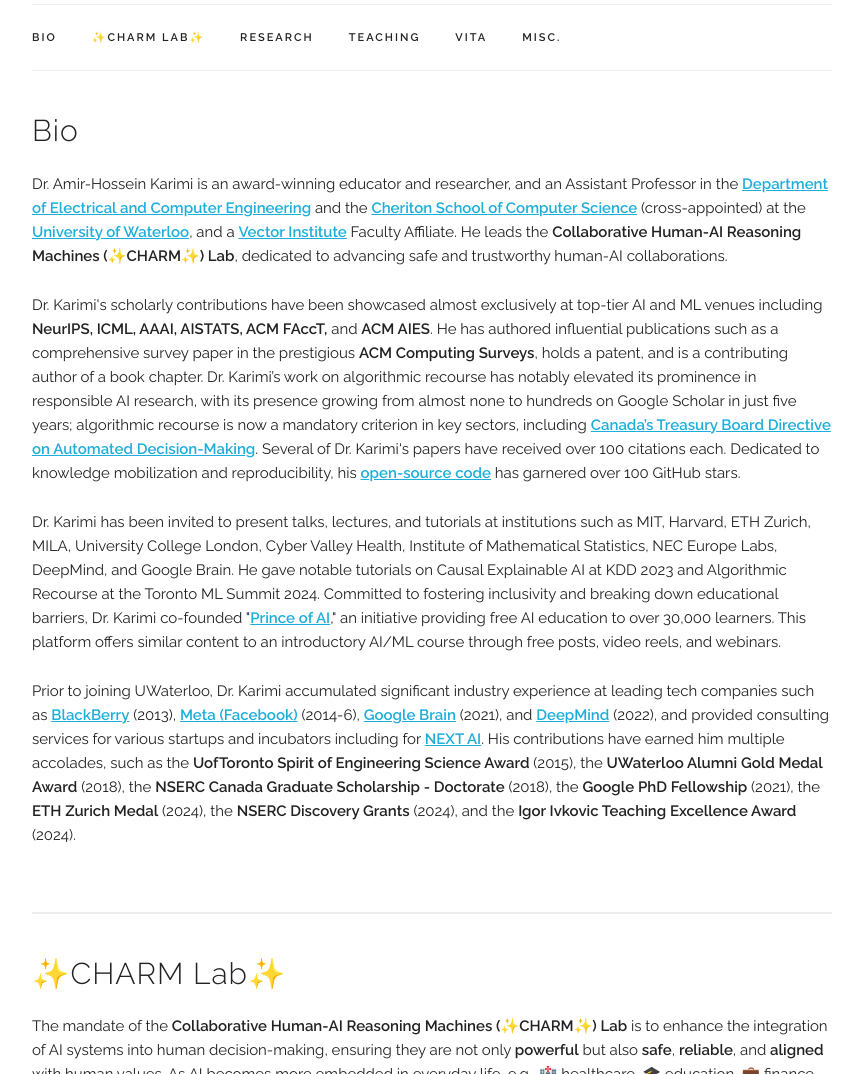
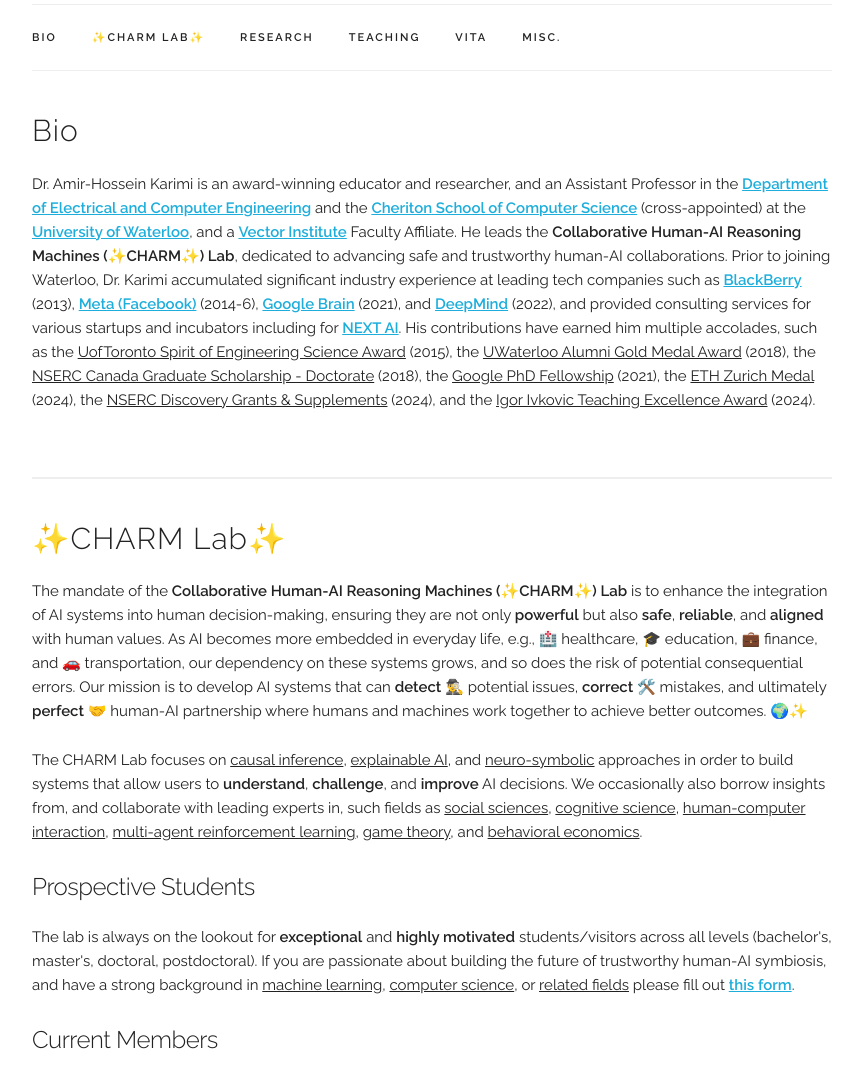
Before and after one commit to charmlab/website, a Jekyll site: the page built from index.html, in a window 1280 px wide, cut to the strip 306-1380 px from the top of the page. Shown: the whole strip, without its empty margins (208-1071 px from the left). Built offline with Jekyll 4.4.1, drawn with Linux system fonts in a browser that asks for light colours; some web fonts are replaced; some of the changed text lies outside the part shown.

Commit message:
Moved some text around on webpage and made teaching section more responsive.

```diff
--- a/index.html
+++ b/index.html
@@ -8,39 +8,15 @@
     Dr. Amir-Hossein Karimi is an award-winning educator and researcher, and an Assistant Professor in the <a href="https://uwaterloo.ca/electrical-computer-engineering" target="_blank">Department of Electrical and Computer Engineering</a> and the <a href="https://cs.uwaterloo.ca/" target="_blank">Cheriton School of Computer Science</a> (cross-appointed) at the <a href="https://uwaterloo.ca/" target="_blank">University of Waterloo</a>, and a <a href="https://vectorinstitute.ai/" target="_blank">Vector Institute</a> Faculty Affiliate.
 
     He leads the <b>Collaborative Human-AI Reasoning Machines (✨CHARM✨) Lab</b>, dedicated to advancing safe and trustworthy human-AI collaborations.
-  </p>
-  <p>
-    Dr. Karimi's scholarly contributions have been showcased almost exclusively at top-tier AI and ML venues including <b>NeurIPS, ICML, AAAI, AISTATS, ACM FAccT,</b> and <b>ACM AIES</b>. He has authored influential publications such as a comprehensive survey paper in the prestigious <b>ACM Computing Surveys</b>, holds a patent, and is a contributing author of a book chapter.
 
-    Dr. Karimi’s work on algorithmic recourse has notably elevated its prominence in responsible AI research, with its presence growing from almost none to hundreds on Google Scholar in just five years; algorithmic recourse is now a mandatory criterion in key sectors, including <a href="https://www.tbs-sct.canada.ca/pol/doc-eng.aspx?id=32592" target="_blank">Canada’s Treasury Board Directive on Automated Decision-Making</a>.
-
-    Several of Dr. Karimi's papers have received over 100 citations each. Dedicated to knowledge mobilization and reproducibility, his <a href="https://github.com/charmlab" target="_blank">open-source code</a> has garnered over 100 GitHub stars.
-  </p>
-  <p>
-
-    <!-- Besides highlighted presentations at the aforementioned venues and serving on their respective conference program committees, numerous academic and industry research labs have invited Dr. Karimi to present talks, lectures, and tutorials. His invited talks span institutions like University College London, ETH Zurich, Cyber Valley Health, Harvard University, MIT, Montreal Institute for Learning Algorithms (MILA), Institute of Mathematical Statistics, NEC Europe Labs, DeepMind, and Google Brain. Notably, Dr. Karimi gave a tutorial on Causal Explainable AI at KDD 2023 and one on Algorithmic Recourse at the Toronto ML Summit 2024.
-
-    Dr. Karimi is a firm believer in the strength of diverse perspectives and is dedicated to building inclusive spaces in academia and beyond.
-
-    As a professor, he strives to inspire the next generation of AI researchers and engineers, helping them understand and responsibly apply the power of AI.
-
-    Further emphasizing his commitment to inclusive learning, he co-founded "<a href="https://instagram.com/princeofai/" target="_blank">Prince of AI</a>," an initiative that provides free education on basic and advanced AI topics to a community of over 30,000 individuals.
-
-    This initiative aims to reduce barriers to education and offer opportunities to those who traditionally lack access. With a wealth of content equivalent to an introductory ML course, their platform facilitates active learning through technical posts, engaging video reels, and interactive webinars. -->
-
-    Dr. Karimi has been invited to present talks, lectures, and tutorials at institutions such as MIT, Harvard, ETH Zurich, MILA, University College London, Cyber Valley Health, Institute of Mathematical Statistics, NEC Europe Labs, DeepMind, and Google Brain. He gave notable tutorials on Causal Explainable AI at KDD 2023 and Algorithmic Recourse at the Toronto ML Summit 2024.
-
-    Committed to fostering inclusivity and breaking down educational barriers, Dr. Karimi co-founded "<a href="https://instagram.com/princeofai/" target="_blank">Prince of AI</a>," an initiative providing free AI education to over 30,000 learners. This platform offers similar content to an introductory AI/ML course through free posts, video reels, and webinars.
-  </p>
-  <p>
-    Prior to joining UWaterloo, Dr. Karimi accumulated significant industry experience at leading tech companies such as
+    Prior to joining Waterloo, Dr. Karimi accumulated significant industry experience at leading tech companies such as
     <a href="https://www.blackberry.com/" target="_blank">BlackBerry</a> (2013),
     <a href="https://about.meta.com/" target="_blank">Meta (Facebook)</a> (2014-6),
     <a href="https://ai.google/research/teams/brain/" target="_blank">Google Brain</a> (2021),
     and <a href="https://www.deepmind.com/" target="_blank">DeepMind</a> (2022),
     and provided consulting services for various startups and incubators including for <a href="https://www.nextcanada.com/next-ai/" target="_blank">NEXT AI</a>.
 
-    His contributions have earned him multiple accolades, such as the <b>UofToronto Spirit of Engineering Science Award</b> (2015), the <b>UWaterloo Alumni Gold Medal Award</b> (2018), the <b>NSERC Canada Graduate Scholarship - Doctorate</b> (2018), the <b>Google PhD Fellowship</b> (2021), the <b>ETH Zurich Medal</b> (2024), the <b>NSERC Discovery Grants</b> (2024), and the <b>Igor Ivkovic Teaching Excellence Award</b> (2024).
+    His contributions have earned him multiple accolades, such as the <u>UofToronto Spirit of Engineering Science Award</u> (2015), the <u>UWaterloo Alumni Gold Medal Award</u> (2018), the <u>NSERC Canada Graduate Scholarship - Doctorate</u> (2018), the <u>Google PhD Fellowship</u> (2021), the <u>ETH Zurich Medal</u> (2024), the <u>NSERC Discovery Grants & Supplements</u> (2024), and the <u>Igor Ivkovic Teaching Excellence Award</u> (2024).
   </p>
 
 </div>
@@ -145,6 +121,13 @@
 <!-- ========== PUBLICATIONS ========== -->
 <div class="docs-section publications-section" id="publications">
   <h4>Publications</h4>
+  <p>
+    Dr. Karimi's scholarly contributions have been showcased almost exclusively at top-tier AI and ML venues including <b>NeurIPS, ICML, AAAI, AISTATS, ACM FAccT,</b> and <b>ACM AIES</b>. He has authored influential publications such as a comprehensive survey paper in the prestigious <b>ACM Computing Surveys</b>, holds a patent, and is a contributing author of a book chapter.
+
+    Dr. Karimi’s work on algorithmic recourse has notably elevated its prominence in responsible AI research, with its presence growing from almost none to hundreds on Google Scholar in just five years; algorithmic recourse is now a mandatory criterion in key sectors, including <a href="https://www.tbs-sct.canada.ca/pol/doc-eng.aspx?id=32592" target="_blank">Canada’s Treasury Board Directive on Automated Decision-Making</a>.
+
+    Several of Dr. Karimi's papers have received over 100 citations each. Dedicated to knowledge mobilization and reproducibility, his <a href="https://github.com/charmlab" target="_blank">open-source code</a> has garnered over 100 GitHub stars.
+  </p>
   <p>Most recent publications are available on <a href="https://scholar.google.com/citations?user=umI56k0AAAAJ&hl=en" target="_blank">Google Scholar</a>.<br/>
     <sup>‡</sup> indicates equal contribution.
   </p>
@@ -203,14 +186,20 @@
 <div class="docs-section" id="teaching">
   <h4>Teaching</h4>
   <div class="intro-text">
-    Dr. Karimi enjoys teaching diverse audiences, covering broad topics in AI <b>for general audiences</b>, courses on ML <b>for undergrad/grad students</b>, and specialized courses <b>for practitioners</b>. In his first teaching term at the University of Waterloo, he was honored with the <b>2024 Igor Ivkovic Teaching Excellence Award</b>. Alongside the freely available content linked below, please <a href="mailto:amirhkarimi@gmail.com" target="_blank">reach out</a> to book Dr. Karimi for teaching engagements at your organization or event.
+    Dr. Karimi enjoys teaching diverse audiences, covering broad topics in AI <b>for general audiences</b>, courses on ML <b>for undergrad/grad students</b>, and specialized courses <b>for practitioners</b>. In his first teaching term at the University of Waterloo, he was honored with the <b>2024 Igor Ivkovic Teaching Excellence Award</b>.
+
+    Dr. Karimi has been invited to present talks, lectures, and tutorials at institutions such as MIT, Harvard, ETH Zurich, MILA, University College London, Cyber Valley Health, Institute of Mathematical Statistics, NEC Europe Labs, DeepMind, and Google Brain. He gave notable tutorials on Causal Explainable AI at KDD 2023 and Algorithmic Recourse at the Toronto ML Summit 2024.
+
+    <!-- Committed to fostering inclusivity and breaking down educational barriers, Dr. Karimi co-founded "<a href="https://instagram.com/princeofai/" target="_blank">Prince of AI</a>," an initiative providing free AI education to over 30,000 learners. This platform offers similar content to an introductory AI/ML course through free posts, video reels, and webinars. -->
+
+    Please <a href="mailto:amirhkarimi@gmail.com" target="_blank">reach out</a> to book Dr. Karimi for teaching engagements at your organization or event.
   </div>
 
   <div class="teaching-columns">
-    <!-- General Content -->
+    <!-- For everyone... -->
     <div class="teaching-category">
-      <h5><u>General Content</u></h5>
-      {% for content in site.data.teaching.general %}
+      <h5><u>For everyone...</u></h5>
+      {% for content in site.data.teaching.public %}
       <div class="teaching-card">
         {% if content.banner %}
         <div class="banner">{{content.banner}}</div>
@@ -230,10 +219,10 @@
       {% endfor %}
     </div>
 
-    <!-- University Courses -->
+    <!-- For students... -->
     <div class="teaching-category">
-      <h5><u>University Courses</u></h5>
-      {% for content in site.data.teaching.university %}
+      <h5><u>For students...</u></h5>
+      {% for content in site.data.teaching.students %}
       <div class="teaching-card">
         {% if content.banner %}
         <div class="banner">{{content.banner}}</div>
@@ -253,10 +242,10 @@
       {% endfor %}
     </div>
 
-    <!-- Specialized Tutorials -->
+    <!-- For professionals... -->
     <div class="teaching-category">
-      <h5><u>Specialized Tutorials</u></h5>
-      {% for content in site.data.teaching.specialized %}
+      <h5><u>For professionals...</u></h5>
+      {% for content in site.data.teaching.professionals %}
       <div class="teaching-card">
         {% if content.banner %}
         <div class="banner">{{content.banner}}</div>
--- a/libs/custom/group.css
+++ b/libs/custom/group.css
@@ -86,6 +86,6 @@
 /* Small screens (up to 768px) */
 @media (max-width: 768px) {
   .members-columns {
-    grid-template-columns: repeat(2, 1fr); /* 2 columns */
+    grid-template-columns: repeat(3, 1fr); /* 2 columns */
   }
 }
```
Also changed, not shown: other parts of index.html (+1 -1 lines), _data/teaching.yaml (+26 -9 lines), libs/custom/teaching.css.
